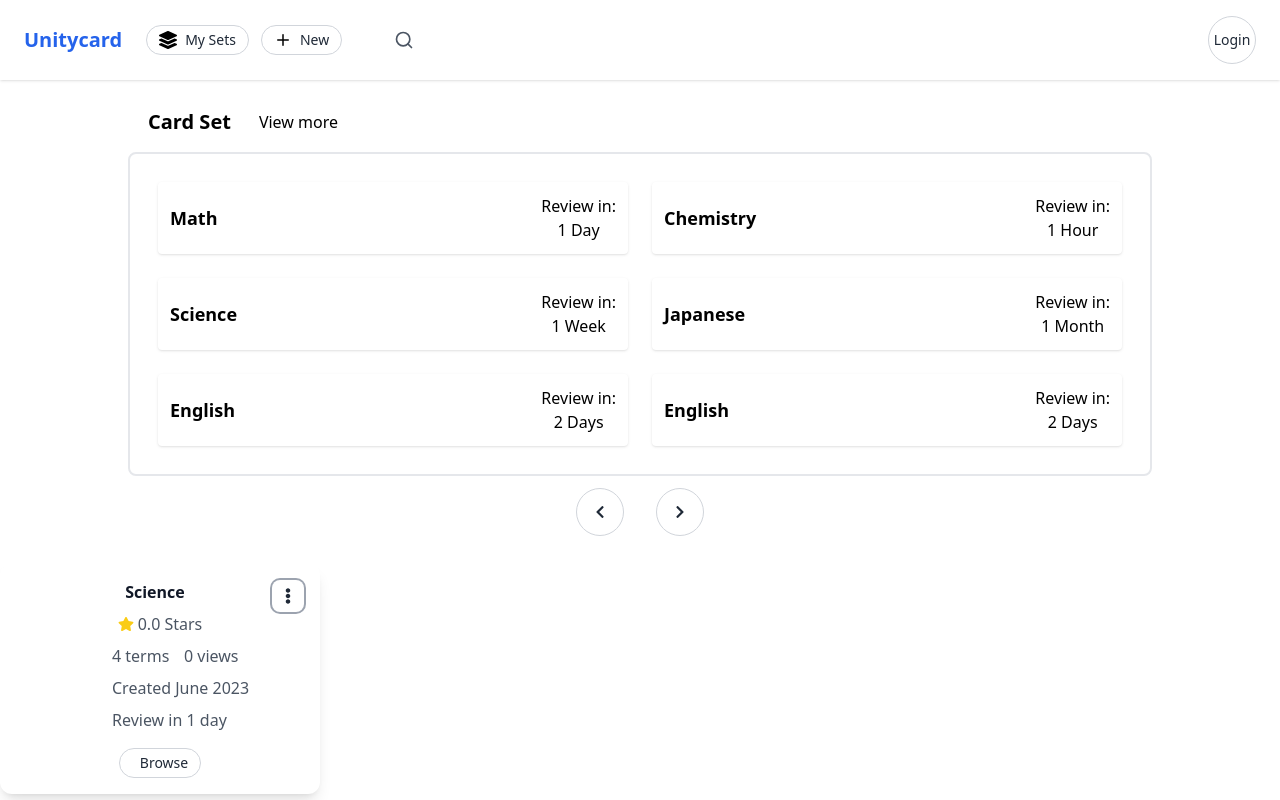
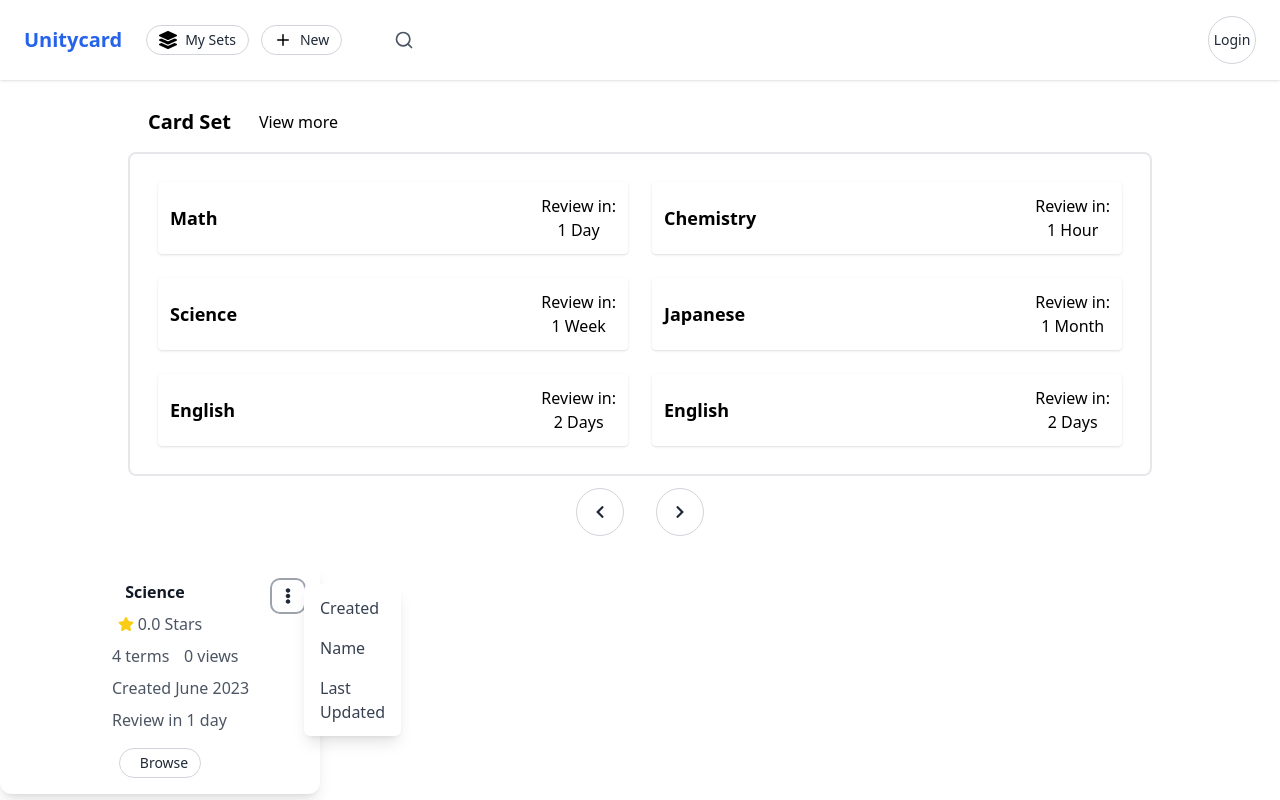
Before and after one commit to JayCenxx/forgetCurve, a React (Create React App) app in the folder forgetcurve_react/: page / in a window 1280 px wide. Both pictures are taken after a click on the button 288 px from the left and 596 px from the top of the page. Built offline with nearby package versions, Linux system fonts and the light colour scheme.

Commit message:
dropdown menu 1

```diff
--- a/forgetcurve_react/src/App.js
+++ b/forgetcurve_react/src/App.js
@@ -1,6 +1,7 @@
 // App.js
 import CardSetDetails from "./components/CardSetDetails";
 import CardSetMain from "./components/CardSetMain";
+import DropdownMenu from "./components/DropdownMenu";
 import Header from "./components/header/Header";
 
 function App() {
--- a/forgetcurve_react/src/components/CardSetDetails.js
+++ b/forgetcurve_react/src/components/CardSetDetails.js
@@ -1,48 +1,58 @@
 import { buttonStyle } from "../style/styles";
 import { FaStar } from "react-icons/fa";
 import ThreedotsButton from "./buttons/ThreedotsButton";
-
+import DropdownMenu from "./DropdownMenu";
 
 const CardSetDetails = () => {
+
   return (
     <main className="bg-white shadow-lg rounded-xl p-4 max-w-xs w-full ">
+      {/* title */}
       <section className="flex flex-row ">
         <div className="basis-5/12"></div>
         <div className="text-md font-semibold text-gray-900">Science</div>
         <div className="basis-4/12"></div>
-          <ThreedotsButton />
+        {/* 3 dot button */}
+       <ThreedotsButton></ThreedotsButton>
+       <DropdownMenu></DropdownMenu>
       </section>
 
+      {/* stars */}
       <section className="flex items-center justify-center">
         <div className="flex items-center space-x-1">
-          <FaStar className="text-yellow-400 "/>
+          <FaStar className="text-yellow-400 " />
           <span className="text-md text-gray-600">0.0 Stars</span>
         </div>
       </section>
 
+      {/* 4 terms & # views */}
       <section className="flex flex-row mt-2 ">
-       <div className="basis-24 "></div>
-          <div className="basis-1/4  text-md text-gray-600">4 terms</div>
-          <div className="basis-1/4 text-md text-gray-600 "> 0 views</div>
+        <div className="basis-24 "/>
+        <div className="basis-1/4  text-md text-gray-600">4 terms</div>
+        <div className="basis-1/4 text-md text-gray-600 "> 0 views</div>
       </section>
 
+      {/* create date */}
       <section className="flex flex-row mt-2">
-      <div className="basis-24 "></div>
-      <div className="basis-2/4 text-md text-gray-600 ">Created June 2023</div>
+        <div className="basis-24 "/>
+        <div className="basis-2/4 text-md text-gray-600 ">
+          Created June 2023
+        </div>
       </section>
 
+      {/* review timer */}
       <section className="flex flex-row mt-2">
-      <div className="basis-24 "></div>
-      <div className="basis-2/4 text-md text-gray-600 ">Review in 1 day</div>
+        <div className="basis-24 "/>
+        <div className="basis-2/4 text-md text-gray-600 ">Review in 1 day</div>
       </section>
 
+      {/* browse or review button */}
       <section className="flex items-center justify-center mt-4">
         {/*Login Button */}
         <button className={`${buttonStyle.pill_container} `}>
           <div className={`${buttonStyle.pill_span} `}>Browse</div>
         </button>
       </section>
-
     </main>
   );
 };
--- /dev/null
+++ b/forgetcurve_react/src/components/DropdownMenu.js
@@ -0,0 +1,42 @@
+
+import { useEffect, useRef, useState } from "react";
+import { dropDownStores } from "../stores/mainStores";
+
+
+const DropdownMenu = () => {
+    const { isOpen, setIsOpen } = dropDownStores(state => ({ isOpen: state.isOpen, setIsOpen: state.setIsOpen }));
+    const dropdownRef = useRef(null);
+
+    // Handle clicks outside the dropdown to close it
+    useEffect(() => {
+      const handleClickOutside = (event) => {
+        if (dropdownRef.current && !dropdownRef.current.contains(event.target)) {
+          setIsOpen(false);
+        }
+      };
+
+      document.addEventListener('mousedown', handleClickOutside);
+
+      return () => {
+        document.removeEventListener('mousedown', handleClickOutside);
+      };
+    }, [dropdownRef]);
+
+    return (
+      <main className="relative" ref={dropdownRef}>
+
+        {/* Dropdown Menu */}
+        {isOpen && (
+          <div className="absolute mt-1 w-auto rounded-md shadow-lg bg-white z-10">
+            <ul className="py-1 text-gray-700">
+              <li className="px-4 py-2 hover:bg-gray-100 cursor-pointer">Created</li>
+              <li className="px-4 py-2 hover:bg-gray-100 cursor-pointer">Name</li>
+              <li className="px-4 py-2 hover:bg-gray-100 cursor-pointer">Last Updated</li>
+            </ul>
+          </div>
+        )}
+      </main>
+    );
+  };
+
+  export default DropdownMenu;
--- a/forgetcurve_react/src/components/buttons/ThreedotsButton.js
+++ b/forgetcurve_react/src/components/buttons/ThreedotsButton.js
@@ -1,8 +1,11 @@
 import { FaEllipsisV } from 'react-icons/fa'; // Make sure you have react-icons installed
+import { dropDownStores } from '../../stores/mainStores';
+
 
 const ThreedotsButton = () => {
+  const { isOpen, setIsOpen } = dropDownStores(state => ({ isOpen: state.isOpen, setIsOpen: state.setIsOpen }));
   return (
-    <button className="p-2 rounded-lg  hover:bg-gray-300 focus:outline-none focus:ring-2 focus:ring-gray-400 ">
+    <button className="p-2 rounded-lg  hover:bg-gray-300 focus:outline-none focus:ring-2 focus:ring-gray-400 "   onClick={() => setIsOpen(!isOpen)}>
       <FaEllipsisV className="text-gray-800" />
     </button>
   );
--- a/forgetcurve_react/src/stores/mainStores.js
+++ b/forgetcurve_react/src/stores/mainStores.js
@@ -1,10 +1,20 @@
 //useStores.js
 import { create } from 'zustand';
 
-const useStores = create((set) => ({
+const useStores = create(set => ({
   bears: 10,
   increasePopulation: () => set(state => ({ bears: state.bears + 1 })),
   updateBears: newBears => set({ bears: newBears }),
 }))
 
-export default useStores;
+const dropDownStores = create(set => ({
+  isOpen: false,
+  setIsOpen: newIsOpen => set({ isOpen: newIsOpen }),
+}
+))
+
+export {
+  useStores,
+  dropDownStores
+
+};
```
